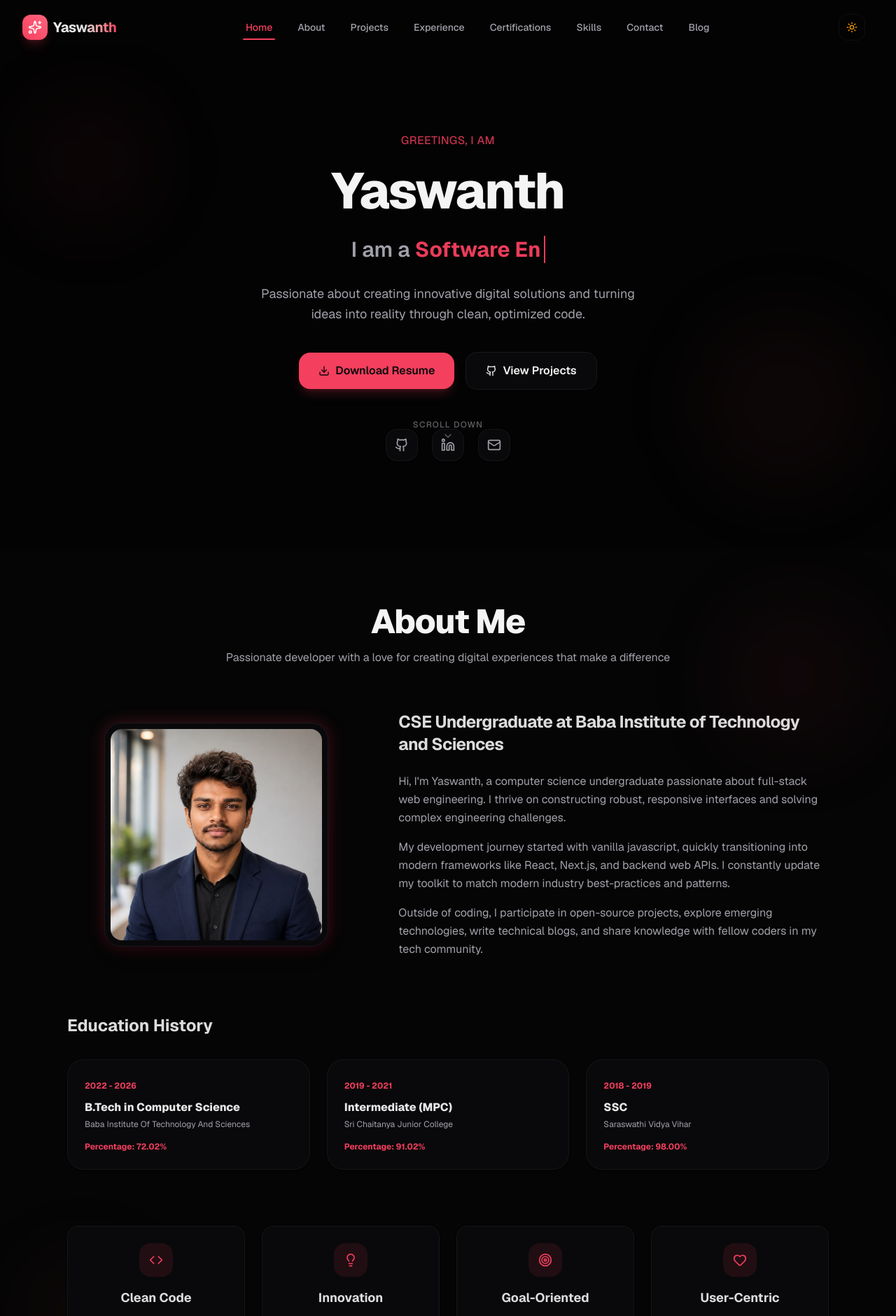
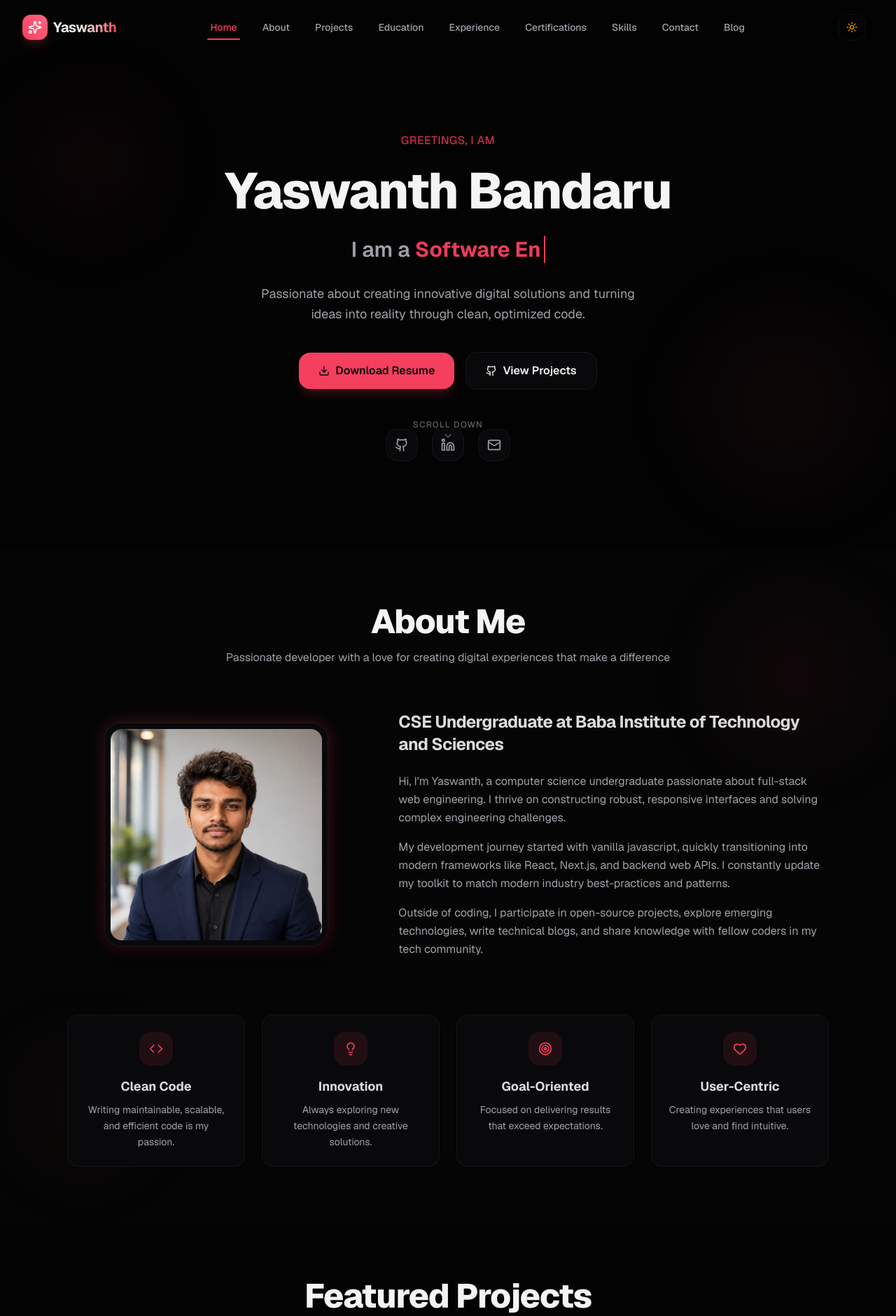
Before and after one commit to Gittyasn/PORTFOLIO, a Next.js app: page / in a window 1280 px wide. Shown: the top 1881 px of the page at 70% size. Built offline with nearby package versions, Linux system fonts and the light colour scheme.

Commit message:
feat: rename display name, update email, and move Education section above Experience

```diff
--- a/src/app/page.tsx
+++ b/src/app/page.tsx
@@ -3,6 +3,7 @@ import { Footer } from "@/components/footer";
 import { Hero } from "@/components/sections/hero";
 import { About } from "@/components/sections/about";
 import { Projects } from "@/components/sections/projects";
+import { Education } from "@/components/sections/education";
 import { Experience } from "@/components/sections/experience";
 import { Certifications } from "@/components/sections/certifications";
 import { Skills } from "@/components/sections/skills";
@@ -16,6 +17,7 @@ export default function Home() {
         <Hero />
         <About />
         <Projects />
+        <Education />
         <Experience />
         <Certifications />
         <Skills />
--- a/src/components/footer.tsx
+++ b/src/components/footer.tsx
@@ -66,6 +66,15 @@ export function Footer() {
               </li>
               <li>
                 <a
+                  href="#education"
+                  onClick={(e) => handleNavClick(e, "education")}
+                  className="text-muted-foreground hover:text-primary transition-colors"
+                >
+                  Education
+                </a>
+              </li>
+              <li>
+                <a
                   href="#contact"
                   onClick={(e) => handleNavClick(e, "contact")}
                   className="text-muted-foreground hover:text-primary transition-colors"
@@ -83,11 +92,11 @@ export function Footer() {
             </h4>
             <div className="space-y-2 text-sm text-muted-foreground">
               <a
-                href="mailto:bandaruyaswanth7@gmail.com"
+                href="mailto:yaswanthbandaruu@gmail.com"
                 className="flex items-center gap-2 hover:text-primary transition-colors"
               >
                 <Mail className="w-4 h-4" />
-                bandaruyaswanth7@gmail.com
+                yaswanthbandaruu@gmail.com
               </a>
               <div className="flex items-center gap-2">
                 <MapPin className="w-4 h-4" />
--- a/src/components/navbar.tsx
+++ b/src/components/navbar.tsx
@@ -10,6 +10,7 @@ const navItems = [
   { name: "Home", href: "#home" },
   { name: "About", href: "#about" },
   { name: "Projects", href: "#projects" },
+  { name: "Education", href: "#education" },
   { name: "Experience", href: "#internships" },
   { name: "Certifications", href: "#certifications" },
   { name: "Skills", href: "#skills" },
--- a/src/components/sections/about.tsx
+++ b/src/components/sections/about.tsx
@@ -113,58 +113,6 @@ export function About() {
           </motion.div>
         </div>
 
-        {/* Education History */}
-        <div className="mt-20">
-          <motion.h3
-            initial={{ opacity: 0, y: 15 }}
-            whileInView={{ opacity: 1, y: 0 }}
-            viewport={{ once: true }}
-            className="text-xl md:text-2xl font-bold mb-8 text-center lg:text-left text-foreground/90"
-          >
-            Education History
-          </motion.h3>
-          <div className="grid grid-cols-1 md:grid-cols-3 gap-6">
-            <motion.div
-              initial={{ opacity: 0, y: 20 }}
-              whileInView={{ opacity: 1, y: 0 }}
-              viewport={{ once: true }}
-              transition={{ delay: 0.1 }}
-              className="bg-card border border-border/80 p-6 rounded-3xl shadow-sm hover:border-primary/30 transition-all duration-300"
-            >
-              <span className="text-xs font-bold text-primary">2022 - 2026</span>
-              <h4 className="font-extrabold text-base mt-2 text-foreground/95">B.Tech in Computer Science</h4>
-              <p className="text-xs text-muted-foreground mt-1">Baba Institute Of Technology And Sciences</p>
-              <p className="text-xs text-primary font-bold mt-4">Percentage: 72.02%</p>
-            </motion.div>
-
-            <motion.div
-              initial={{ opacity: 0, y: 20 }}
-              whileInView={{ opacity: 1, y: 0 }}
-              viewport={{ once: true }}
-              transition={{ delay: 0.2 }}
-              className="bg-card border border-border/80 p-6 rounded-3xl shadow-sm hover:border-primary/30 transition-all duration-300"
-            >
-              <span className="text-xs font-bold text-primary">2019 - 2021</span>
-              <h4 className="font-extrabold text-base mt-2 text-foreground/95">Intermediate (MPC)</h4>
-              <p className="text-xs text-muted-foreground mt-1">Sri Chaitanya Junior College</p>
-              <p className="text-xs text-primary font-bold mt-4">Percentage: 91.02%</p>
-            </motion.div>
-
-            <motion.div
-              initial={{ opacity: 0, y: 20 }}
-              whileInView={{ opacity: 1, y: 0 }}
-              viewport={{ once: true }}
-              transition={{ delay: 0.3 }}
-              className="bg-card border border-border/80 p-6 rounded-3xl shadow-sm hover:border-primary/30 transition-all duration-300"
-            >
-              <span className="text-xs font-bold text-primary">2018 - 2019</span>
-              <h4 className="font-extrabold text-base mt-2 text-foreground/95">SSC</h4>
-              <p className="text-xs text-muted-foreground mt-1">Saraswathi Vidya Vihar</p>
-              <p className="text-xs text-primary font-bold mt-4">Percentage: 98.00%</p>
-            </motion.div>
-          </div>
-        </div>
-
         {/* Highlights Cards Grid */}
         <div className="grid grid-cols-1 sm:grid-cols-2 lg:grid-cols-4 gap-6 mt-20">
           {cards.map((card, index) => {
--- a/src/components/sections/contact.tsx
+++ b/src/components/sections/contact.tsx
@@ -236,7 +236,7 @@ export function Contact() {
 
               {/* Email details */}
               <a
-                href="mailto:bandaruyaswanth7@gmail.com"
+                href="mailto:yaswanthbandaruu@gmail.com"
                 className="flex items-center gap-4 bg-card border border-border p-5 rounded-2xl shadow-sm hover:border-primary/45 transition-colors group"
               >
                 <div className="w-11 h-11 bg-primary/10 rounded-xl flex items-center justify-center text-primary group-hover:scale-105 transition-transform">
@@ -244,7 +244,7 @@ export function Contact() {
                 </div>
                 <div>
                   <h4 className="font-bold text-xs uppercase tracking-wider text-muted-foreground">Email</h4>
-                  <p className="text-sm font-semibold text-foreground/90 break-all">bandaruyaswanth7@gmail.com</p>
+                  <p className="text-sm font-semibold text-foreground/90 break-all">yaswanthbandaruu@gmail.com</p>
                 </div>
               </a>
 
--- /dev/null
+++ b/src/components/sections/education.tsx
@@ -0,0 +1,74 @@
+"use client";
+
+import * as React from "react";
+import { motion } from "framer-motion";
+
+export function Education() {
+  return (
+    <section id="education" className="py-20">
+      <div className="container mx-auto px-4 md:px-8 max-w-5xl">
+        {/* Education History */}
+        <div className="space-y-4 text-center lg:text-left">
+          <motion.h2
+            initial={{ opacity: 0, y: 20 }}
+            whileInView={{ opacity: 1, y: 0 }}
+            viewport={{ once: true }}
+            className="text-3xl md:text-5xl font-extrabold tracking-tight text-center"
+          >
+            Education History
+          </motion.h2>
+          <motion.p
+            initial={{ opacity: 0, y: 20 }}
+            whileInView={{ opacity: 1, y: 0 }}
+            viewport={{ once: true }}
+            transition={{ delay: 0.1 }}
+            className="text-muted-foreground text-sm md:text-base max-w-2xl mx-auto text-center pb-8"
+          >
+            My academic foundation and educational milestones
+          </motion.p>
+        </div>
+
+        <div className="grid grid-cols-1 md:grid-cols-3 gap-6 mt-8">
+          <motion.div
+            initial={{ opacity: 0, y: 20 }}
+            whileInView={{ opacity: 1, y: 0 }}
+            viewport={{ once: true }}
+            transition={{ delay: 0.1 }}
+            className="bg-card border border-border/80 p-6 rounded-3xl shadow-sm hover:border-primary/30 transition-all duration-300 glow-card"
+          >
+            <span className="text-xs font-bold text-primary">2022 - 2026</span>
+            <h4 className="font-extrabold text-base mt-2 text-foreground/95">B.Tech in Computer Science</h4>
+            <p className="text-xs text-muted-foreground mt-1">Baba Institute Of Technology And Sciences</p>
+            <p className="text-xs text-primary font-bold mt-4">Percentage: 72.02%</p>
+          </motion.div>
+
+          <motion.div
+            initial={{ opacity: 0, y: 20 }}
+            whileInView={{ opacity: 1, y: 0 }}
+            viewport={{ once: true }}
+            transition={{ delay: 0.2 }}
+            className="bg-card border border-border/80 p-6 rounded-3xl shadow-sm hover:border-primary/30 transition-all duration-300 glow-card"
+          >
+            <span className="text-xs font-bold text-primary">2019 - 2021</span>
+            <h4 className="font-extrabold text-base mt-2 text-foreground/95">Intermediate (MPC)</h4>
+            <p className="text-xs text-muted-foreground mt-1">Sri Chaitanya Junior College</p>
+            <p className="text-xs text-primary font-bold mt-4">Percentage: 91.02%</p>
+          </motion.div>
+
+          <motion.div
+            initial={{ opacity: 0, y: 20 }}
+            whileInView={{ opacity: 1, y: 0 }}
+            viewport={{ once: true }}
+            transition={{ delay: 0.3 }}
+            className="bg-card border border-border/80 p-6 rounded-3xl shadow-sm hover:border-primary/30 transition-all duration-300 glow-card"
+          >
+            <span className="text-xs font-bold text-primary">2018 - 2019</span>
+            <h4 className="font-extrabold text-base mt-2 text-foreground/95">SSC</h4>
+            <p className="text-xs text-muted-foreground mt-1">Saraswathi Vidya Vihar</p>
+            <p className="text-xs text-primary font-bold mt-4">Percentage: 98.00%</p>
+          </motion.div>
+        </div>
+      </div>
+    </section>
+  );
+}
--- a/src/components/sections/hero.tsx
+++ b/src/components/sections/hero.tsx
@@ -87,7 +87,7 @@ export function Hero() {
             transition={{ delay: 0.3, duration: 0.6 }}
             className="text-4xl sm:text-5xl md:text-7xl font-extrabold tracking-tight"
           >
-            Yaswanth
+            Yaswanth Bandaru
           </motion.h1>
 
           {/* Typewriter Role */}
@@ -165,7 +165,7 @@ export function Hero() {
               <Linkedin className="w-5 h-5" />
             </a>
             <a
-              href="mailto:bandaruyaswanth7@gmail.com"
+              href="mailto:yaswanthbandaruu@gmail.com"
               className="p-3 bg-card border border-border/80 rounded-2xl text-muted-foreground hover:text-primary hover:border-primary/40 hover:scale-110 transition-all shadow-sm"
               aria-label="Email"
             >
```
